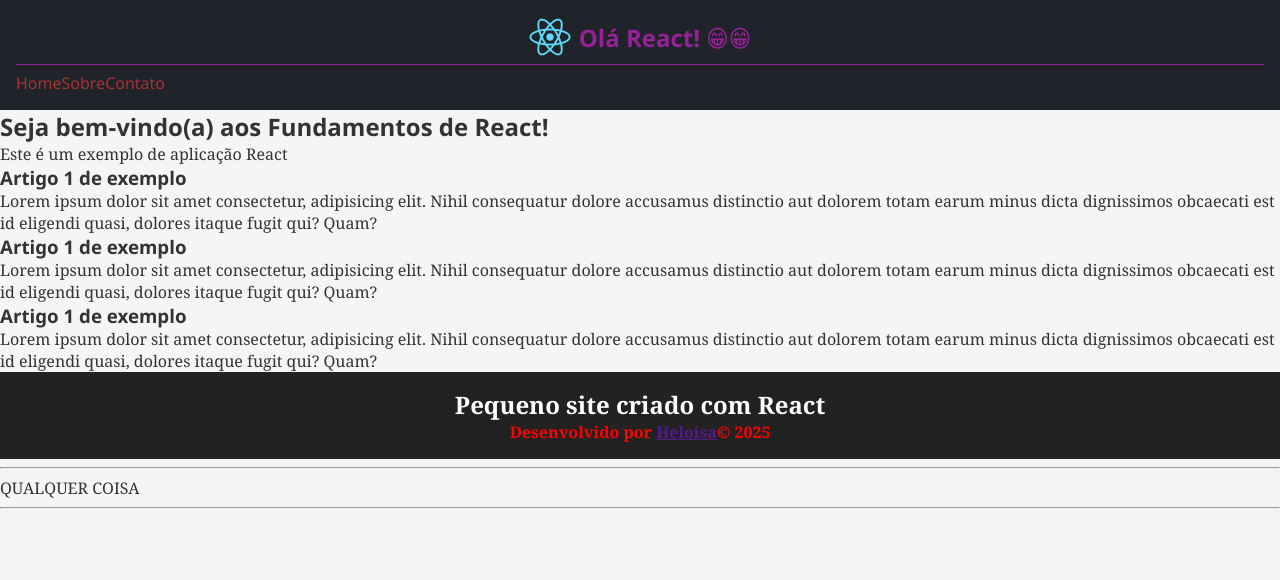
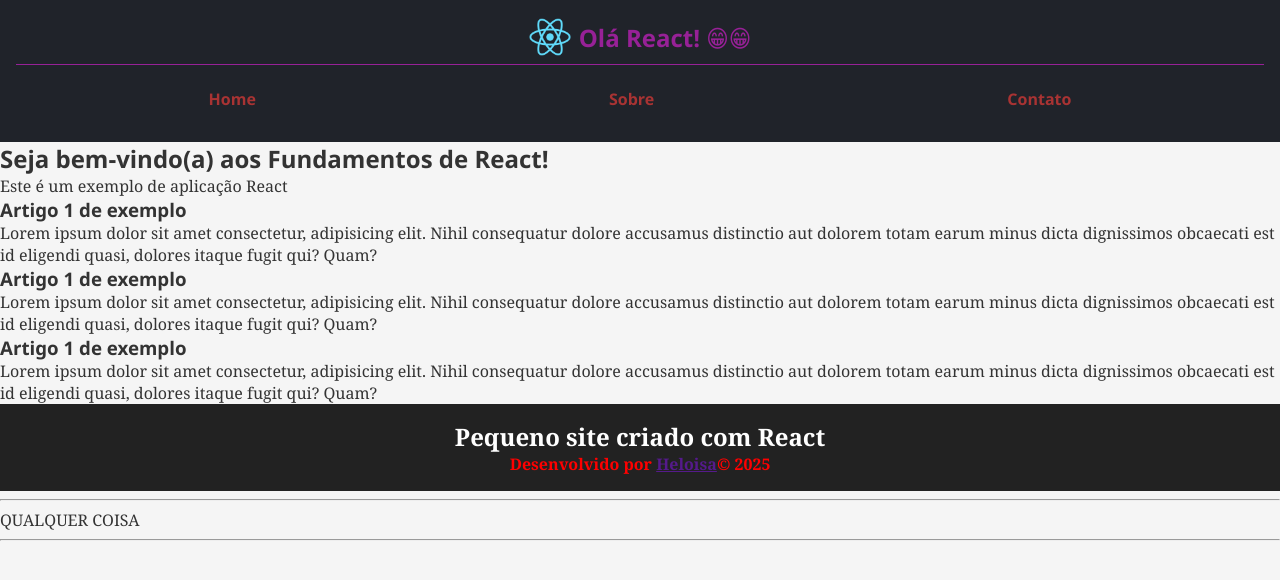
Before and after one commit to heloisa0804/react-fundamentos, a React (Vite) app: page / in a window 1280 px wide. Shown: the top 580 px of the page. Built offline with nearby package versions, Linux system fonts and the light colour scheme.

Commit message:
Modulo css Nav feito

```diff
--- /dev/null
+++ b/src/components/Menu.module.css
@@ -0,0 +1,26 @@
+/* Crie o modulo para menu
+ No módulo, crie regras para formatar os links do menu (nav)
+ Importe e aplique os recursos dso módulo no componente menu*/
+/* menu.module.css */
+.nav {
+  padding: 1rem;
+  display: flex;
+  justify-content: space-around;
+}
+
+.link {
+  color: white;
+  text-decoration: none;
+  font-weight: bold;
+  transition: color 0.3s ease;
+}
+
+.link:hover {
+  color: #b700ff;
+  font-size: 20px;
+}
+
+.link:focus {
+  outline: 2px solid #0066ff;
+  background-color: aquamarine;
+}
--- a/src/components/Menu.tsx
+++ b/src/components/Menu.tsx
@@ -1,9 +1,17 @@
+import Nav from "./Menu.module.css";
+
 export default function Menu() {
   return (
-    <nav>
-      <a href="">Home</a>
-      <a href="">Sobre</a>
-      <a href="">Contato</a>
+    <nav className={Nav.nav}>
+      <a href="" className={Nav.link}>
+        Home
+      </a>
+      <a href="" className={Nav.link}>
+        Sobre
+      </a>
+      <a href="" className={Nav.link}>
+        Contato
+      </a>
     </nav>
   );
 }
```
